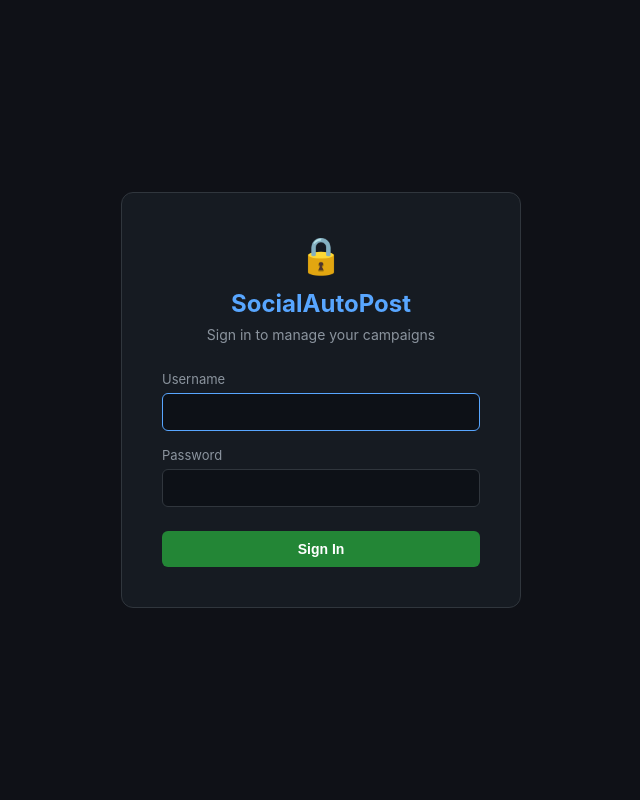
After one commit to rickyisanerd/socialautopost, a FastAPI app: template app/templates/login.html in a window 1280 px wide. The commit adds this page. Shown: the whole page, without its empty margins (319-959 px from the left). Run offline with FastAPI, Linux system fonts and the light colour scheme; the template is opened without the code that fills it, so the values that code supplies are empty.

Commit message:
Add login auth, holiday-aware content, and dashboard improvements
Co-Authored-By: Claude Opus 4.6 <noreply@anthropic.com>

```diff
--- /dev/null
+++ b/app/core/auth.py
@@ -0,0 +1,67 @@
+"""Session-based authentication for the SocialAutoPost dashboard."""
+
+import hashlib
+import hmac
+import json
+import time
+from fastapi import Request, HTTPException
+from fastapi.responses import RedirectResponse
+from app.core.config import settings
+
+# Sessions last 7 days
+SESSION_MAX_AGE = 7 * 24 * 60 * 60
+COOKIE_NAME = "sap_session"
+
+
+def _sign(payload: str) -> str:
+    """Create HMAC signature for a payload."""
+    return hmac.new(
+        settings.secret_key.encode(), payload.encode(), hashlib.sha256
+    ).hexdigest()
+
+
+def create_session_cookie(username: str) -> str:
+    """Create a signed session cookie value."""
+    payload = json.dumps({"user": username, "exp": int(time.time()) + SESSION_MAX_AGE})
+    sig = _sign(payload)
+    return f"{payload}|{sig}"
+
+
+def verify_session(cookie_value: str) -> str | None:
+    """Verify a session cookie. Returns username if valid, None otherwise."""
+    if not cookie_value or "|" not in cookie_value:
+        return None
+    try:
+        payload, sig = cookie_value.rsplit("|", 1)
+        if not hmac.compare_digest(_sign(payload), sig):
+            return None
+        data = json.loads(payload)
+        if data.get("exp", 0) < time.time():
+            return None
+        return data.get("user")
+    except Exception:
+        return None
+
+
+def check_password(username: str, password: str) -> bool:
+    """Check credentials against env vars."""
+    return (
+        hmac.compare_digest(username, settings.admin_username)
+        and hmac.compare_digest(password, settings.admin_password)
+    )
+
+
+def get_current_user(request: Request) -> str | None:
+    """Extract authenticated user from request cookies."""
+    cookie = request.cookies.get(COOKIE_NAME)
+    if not cookie:
+        return None
+    return verify_session(cookie)
+
+
+def require_auth(request: Request) -> str:
+    """Dependency: redirect to login if not authenticated."""
+    user = get_current_user(request)
+    if not user:
+        raise HTTPException(status_code=307, headers={"Location": "/login"})
+    return user
--- a/app/main.py
+++ b/app/main.py
@@ -1,11 +1,13 @@
 import logging
 from contextlib import asynccontextmanager
 from pathlib import Path
-from fastapi import FastAPI
+from fastapi import FastAPI, Request, Form
 from fastapi.staticfiles import StaticFiles
-from fastapi.responses import RedirectResponse
+from fastapi.responses import RedirectResponse, HTMLResponse
+from fastapi.templating import Jinja2Templates
 from app.core.database import init_db
 from app.core.scheduler import start_scheduler
+from app.core.auth import check_password, create_session_cookie, COOKIE_NAME, SESSION_MAX_AGE
 from app.api.routes.dashboard import router as dashboard_router
 from app.api.routes.businesses import router as businesses_router
 
@@ -13,6 +15,8 @@ logging.basicConfig(
     level=logging.INFO,
     format="%(asctime)s [%(name)s] %(levelname)s: %(message)s",
 )
+
+templates = Jinja2Templates(directory="app/templates")
 
 
 @asynccontextmanager
@@ -35,3 +39,34 @@ app.mount("/static/images", StaticFiles(directory="generated/images"), name="gen
 @app.get("/")
 async def root():
     return RedirectResponse(url="/dashboard")
+
+
+@app.get("/login")
+async def login_page(request: Request):
+    return templates.TemplateResponse("login.html", {"request": request, "error": None})
+
+
+@app.post("/login")
+async def login_submit(request: Request, username: str = Form(...), password: str = Form(...)):
+    if not check_password(username, password):
+        return templates.TemplateResponse(
+            "login.html",
+            {"request": request, "error": "Invalid username or password"},
+            status_code=401,
+        )
+    response = RedirectResponse(url="/dashboard", status_code=303)
+    response.set_cookie(
+        key=COOKIE_NAME,
+        value=create_session_cookie(username),
+        max_age=SESSION_MAX_AGE,
+        httponly=True,
+        samesite="lax",
+    )
+    return response
+
+
+@app.get("/logout")
+async def logout():
+    response = RedirectResponse(url="/login", status_code=303)
+    response.delete_cookie(key=COOKIE_NAME)
+    return response
--- a/app/templates/dashboard/base.html
+++ b/app/templates/dashboard/base.html
@@ -58,6 +58,7 @@
         <div>
             <a href="/dashboard">Dashboard</a>
             <a href="/dashboard/add-business">+ Add Business</a>
+            <a href="/logout" style="color: #f85149;">Logout</a>
         </div>
     </nav>
     <div class="container">
--- /dev/null
+++ b/app/templates/login.html
@@ -0,0 +1,110 @@
+<!DOCTYPE html>
+<html lang="en">
+<head>
+    <meta charset="UTF-8">
+    <meta name="viewport" content="width=device-width, initial-scale=1.0">
+    <title>SocialAutoPost - Login</title>
+    <style>
+        * { margin: 0; padding: 0; box-sizing: border-box; }
+        body {
+            font-family: -apple-system, BlinkMacSystemFont, 'Segoe UI', Roboto, sans-serif;
+            background: #0f1117;
+            color: #e1e4e8;
+            display: flex;
+            align-items: center;
+            justify-content: center;
+            min-height: 100vh;
+        }
+        .login-card {
+            background: #161b22;
+            border: 1px solid #30363d;
+            border-radius: 12px;
+            padding: 40px;
+            width: 100%;
+            max-width: 400px;
+        }
+        .login-card h1 {
+            font-size: 24px;
+            color: #58a6ff;
+            text-align: center;
+            margin-bottom: 8px;
+        }
+        .login-card p {
+            text-align: center;
+            color: #8b949e;
+            font-size: 14px;
+            margin-bottom: 28px;
+        }
+        label {
+            display: block;
+            font-size: 13px;
+            color: #8b949e;
+            margin-bottom: 6px;
+            margin-top: 16px;
+        }
+        input {
+            background: #0d1117;
+            border: 1px solid #30363d;
+            color: #c9d1d9;
+            padding: 10px 14px;
+            border-radius: 6px;
+            font-size: 14px;
+            width: 100%;
+        }
+        input:focus {
+            outline: none;
+            border-color: #58a6ff;
+        }
+        .btn {
+            display: block;
+            width: 100%;
+            padding: 10px 16px;
+            border-radius: 6px;
+            font-size: 14px;
+            cursor: pointer;
+            border: none;
+            font-weight: 600;
+            margin-top: 24px;
+            background: #238636;
+            color: #fff;
+        }
+        .btn:hover { background: #2ea043; }
+        .error {
+            background: #3d1214;
+            border: 1px solid #da3633;
+            color: #f85149;
+            padding: 10px 14px;
+            border-radius: 6px;
+            font-size: 13px;
+            margin-bottom: 12px;
+            text-align: center;
+        }
+        .lock-icon {
+            text-align: center;
+            font-size: 36px;
+            margin-bottom: 12px;
+        }
+    </style>
+</head>
+<body>
+    <div class="login-card">
+        <div class="lock-icon">&#128274;</div>
+        <h1>SocialAutoPost</h1>
+        <p>Sign in to manage your campaigns</p>
+
+        {% if error %}
+        <div class="error">{{ error }}</div>
+        {% endif %}
+
+        <form method="POST" action="/login">
+            <label for="username">Username</label>
+            <input type="text" id="username" name="username" required autocomplete="username" autofocus>
+
+            <label for="password">Password</label>
+            <input type="password" id="password" name="password" required autocomplete="current-password">
+
+            <button type="submit" class="btn">Sign In</button>
+        </form>
+    </div>
+</body>
+</html>
```
Also changed, not shown: app/api/routes/businesses.py (+17 -3 lines), app/api/routes/dashboard.py (+11 -0 lines), app/content/generator.py (+20 -2 lines), app/content/holidays.py (added, +193 -0 lines).
